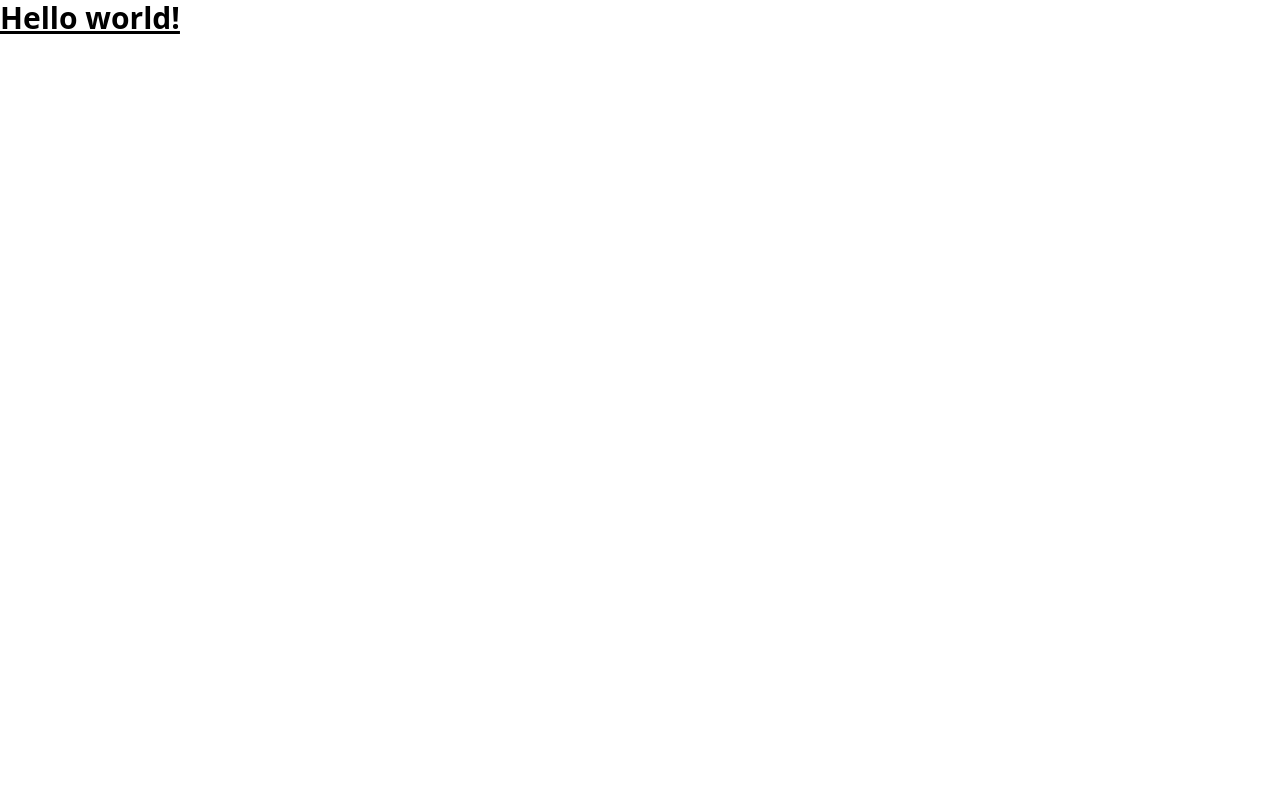
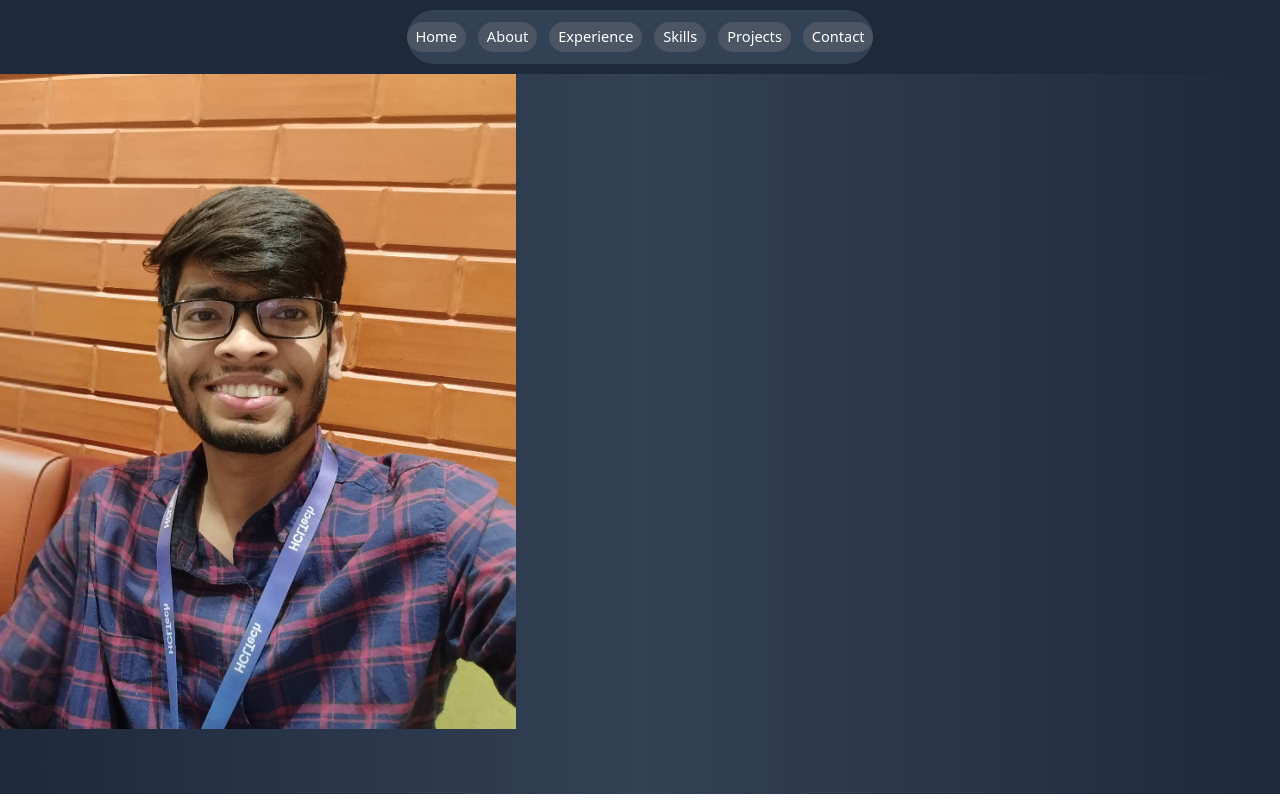
Before and after one commit to saketsingh0078/portfolio, a React (Vite) app: page / in a window 1280 px wide. Built offline with nearby package versions, Linux system fonts and the light colour scheme.

Commit message:
header created

```diff
--- a/src/App.tsx
+++ b/src/App.tsx
@@ -1,7 +1,11 @@
+import { Header } from "./components/Header";
+import { Home } from "./components/Home";
+
 function App() {
   return (
     <>
-      <h1 className="text-3xl font-bold underline">Hello world!</h1>
+      <Header />
+      <Home />
     </>
   );
 }
--- /dev/null
+++ b/src/components/Header.tsx
@@ -0,0 +1,18 @@
+import { HeaderItems } from "./HeaderItems";
+
+export const Header = () => {
+  return (
+    <div className="bg-slate-800">
+      <div className="p-2.5">
+        <ul className=" flex gap-3 justify-center bg-slate-700 mx-[31vw] rounded-full h-[6.8vh] items-center">
+          <HeaderItems props="Home" />
+          <HeaderItems props="About" />
+          <HeaderItems props="Experience" />
+          <HeaderItems props="Skills" />
+          <HeaderItems props="Projects" />
+          <HeaderItems props="Contact" />
+        </ul>
+      </div>
+    </div>
+  );
+};
--- /dev/null
+++ b/src/components/HeaderItems.tsx
@@ -0,0 +1,11 @@
+interface Props {
+  props: string;
+}
+
+export const HeaderItems = ({ props }: Props) => {
+  return (
+    <li className="text-white text-[1.14vw] hover:text-gray-700 cursor-pointer bg-gray-600 rounded-full px-[0.7vw] py-[0.5vh]">
+      {props}
+    </li>
+  );
+};
--- /dev/null
+++ b/src/components/Home.tsx
@@ -0,0 +1,9 @@
+import profilePhoto from "../assets/photo.png";
+
+export const Home = () => {
+  return (
+    <div className="bg-gradient-to-r from-slate-800 via-slate-700 to-slate-800 h-[90vh] ">
+      <img src={profilePhoto} alt="profile-photo" />
+    </div>
+  );
+};
```
Also changed, not shown: src/assets/photo.png (added).
